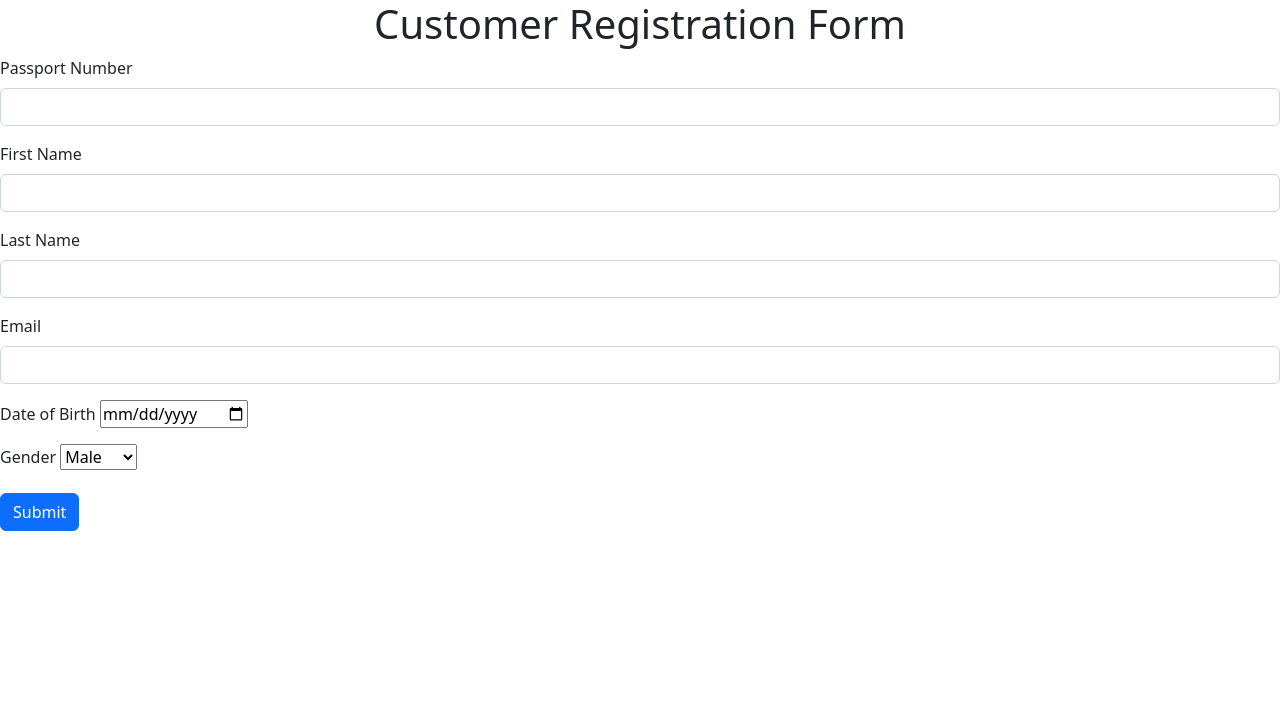
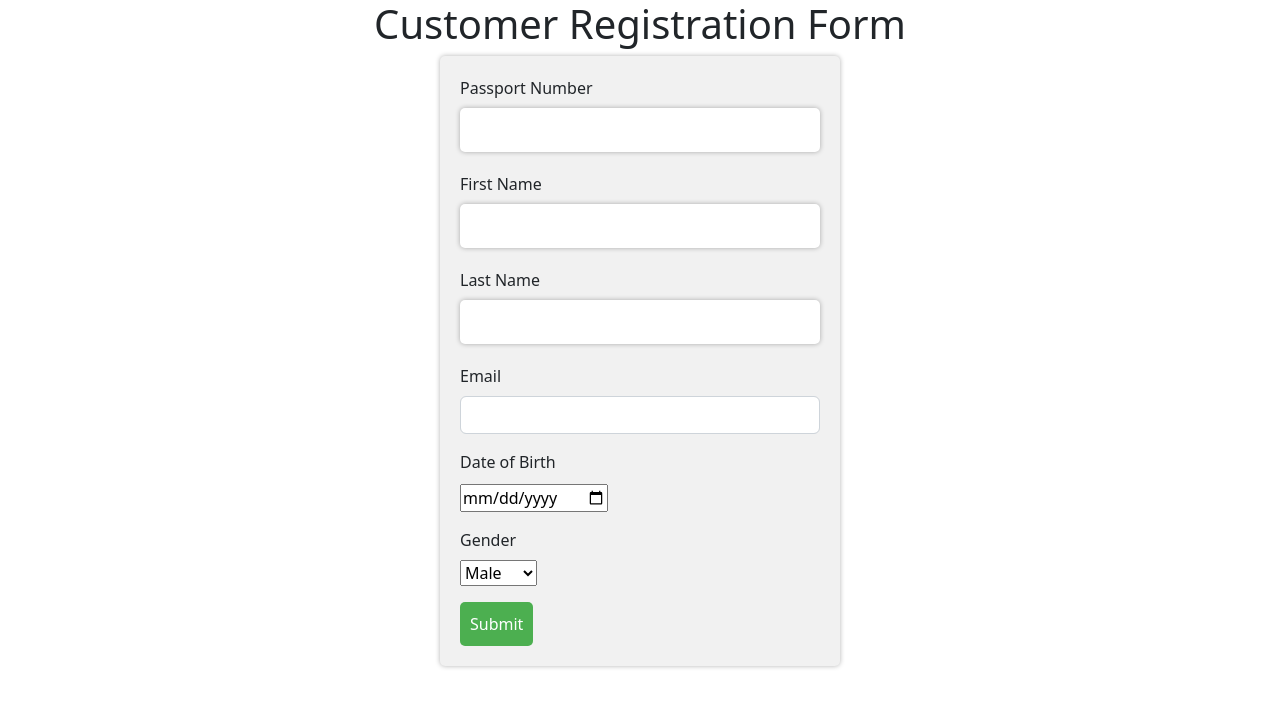
Before and after one commit to PaulChinta/Tickets, a Flask app: page /register in a window 1280 px wide. Shown: the top 707 px of the page. Run offline with Flask 3, Linux system fonts and the light colour scheme.

Commit message:
added css

```diff
--- a/templates/index.html
+++ b/templates/index.html
@@ -4,6 +4,7 @@
 	<title>Login Page</title>
     <link href="https://cdn.jsdelivr.net/npm/bootstrap@5.2.3/dist/css/bootstrap.min.css" rel="stylesheet" integrity="sha384-rbsA2VBKQhggwzxH7pPCaAqO46MgnOM80zW1RWuH61DGLwZJEdK2Kadq2F9CUG65" crossorigin="anonymous">
 </head>
+<link rel="stylesheet" type="text/css" href="styles.css">
 <body>
   <center> <h1> Customer Registration Form </h1> </center>
 <form action="#" method="post">
--- /dev/null
+++ b/templates/styles.css
@@ -0,0 +1,36 @@
+form {
+    max-width: 400px;
+    margin: 0 auto;
+    padding: 20px;
+    background-color: #f1f1f1;
+    border-radius: 5px;
+    box-shadow: 0px 0px 5px 0px rgba(0, 0, 0, 0.3);
+  }
+
+  label {
+    display: block;
+    margin-bottom: 10px;
+  }
+
+  input[type="text"],
+  input[type="password"] {
+    width: 100%;
+    padding: 10px;
+    margin-bottom: 20px;
+    border: none;
+    border-radius: 5px;
+    box-shadow: 0px 0px 5px 0px rgba(0, 0, 0, 0.3);
+  }
+
+  button[type="submit"] {
+    background-color: #4CAF50;
+    color: white;
+    padding: 10px;
+    border: none;
+    border-radius: 5px;
+    cursor: pointer;
+  }
+
+  button[type="submit"]:hover {
+    background-color: #3e8e41;
+  }
```
